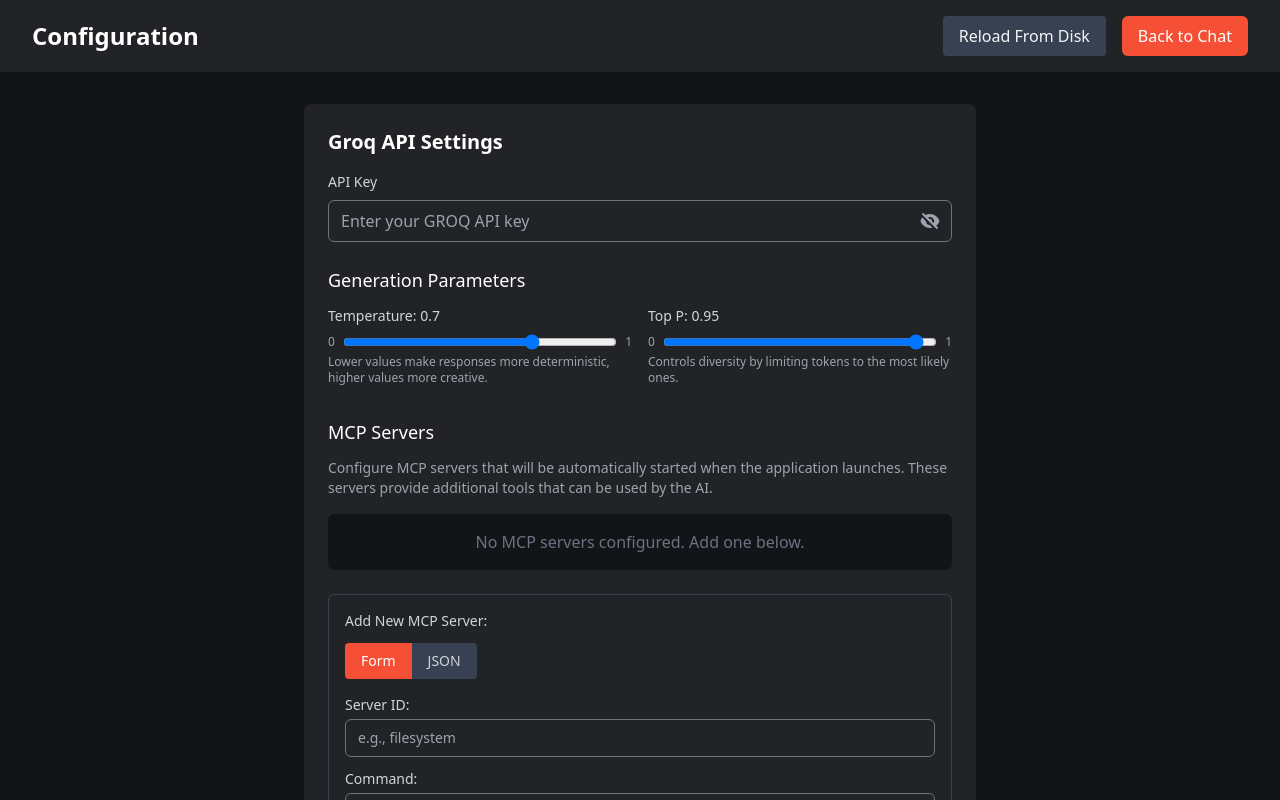
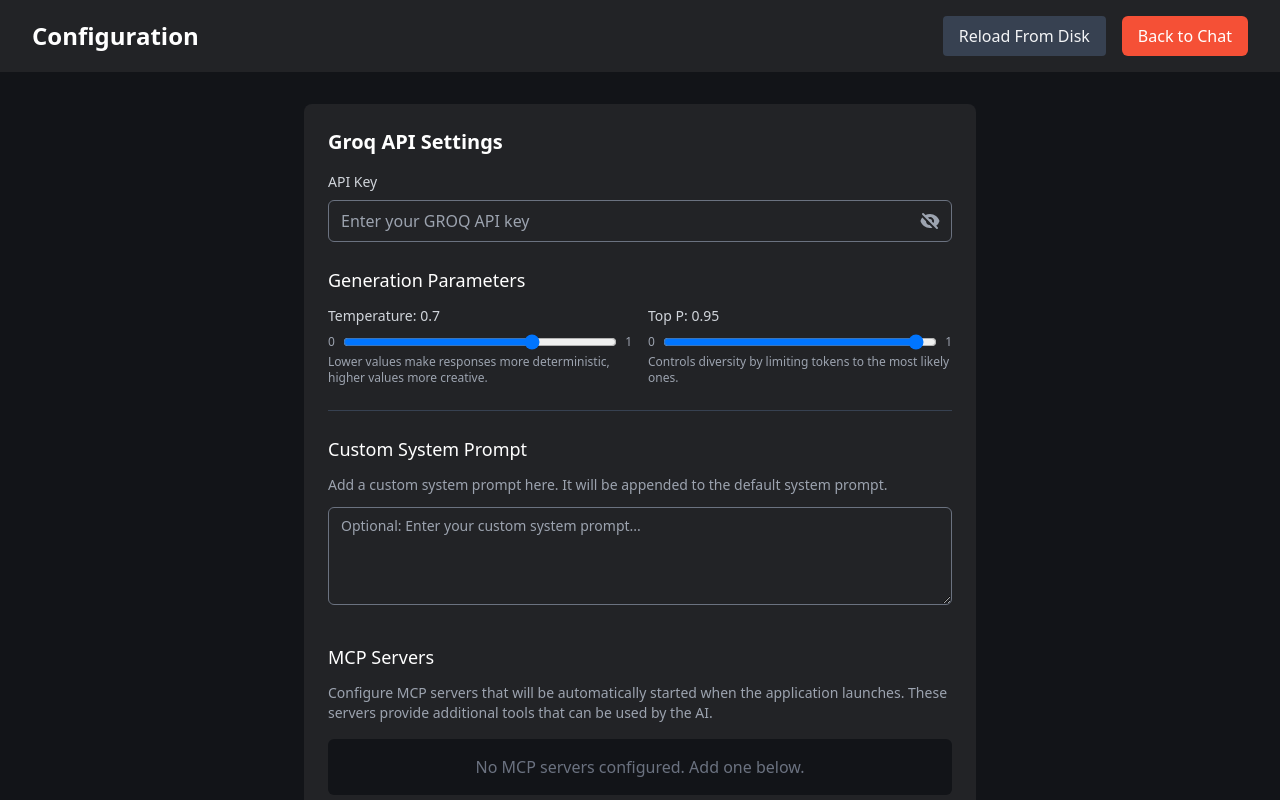
Before and after one commit to vredrick/groq-desktop-beta, a React (Vite) app: page /#/settings in a window 1280 px wide. Built offline with nearby package versions, Linux system fonts and the light colour scheme.

Commit message:
feat(settings): add custom system prompt configuration option

```diff
--- a/electron/main.js
+++ b/electron/main.js
@@ -121,7 +121,8 @@ function loadSettings() {
         temperature: 0.7,
         top_p: 0.95,
         mcpServers: {},
-        disabledMcpServers: []
+        disabledMcpServers: [],
+        customSystemPrompt: ''
     };
 
     try {
@@ -139,6 +140,7 @@ function loadSettings() {
             settings.top_p = settings.top_p ?? defaultSettings.top_p;
             settings.mcpServers = settings.mcpServers || defaultSettings.mcpServers;
             settings.disabledMcpServers = settings.disabledMcpServers || defaultSettings.disabledMcpServers;
+            settings.customSystemPrompt = settings.customSystemPrompt || defaultSettings.customSystemPrompt;
 
             // Optional: Persist the potentially updated settings back to file if defaults were applied
             // fs.writeFileSync(settingsPath, JSON.stringify(settings, null, 2));
--- a/src/renderer/pages/Settings.jsx
+++ b/src/renderer/pages/Settings.jsx
@@ -6,7 +6,8 @@ function Settings() {
     GROQ_API_KEY: '',
     temperature: 0.7,
     top_p: 0.95,
-    mcpServers: {}
+    mcpServers: {},
+    customSystemPrompt: ''
   });
   const [saveStatus, setSaveStatus] = useState(null);
   const [isSaving, setIsSaving] = useState(false);
@@ -488,6 +489,23 @@ function Settings() {
             </div>
           </div>
 
+          {/* Custom System Prompt Section */}
+          <div className="mt-6 border-t border-gray-700 pt-6">
+            <h3 className="text-lg font-medium mb-3 text-white">Custom System Prompt</h3>
+            <p className="text-sm text-gray-400 mb-3">
+              Add a custom system prompt here. It will be appended to the default system prompt.
+            </p>
+            <textarea
+              id="custom-system-prompt"
+              name="customSystemPrompt"
+              value={settings.customSystemPrompt || ''}
+              onChange={handleChange}
+              rows={4}
+              className="w-full px-3 py-2 border border-gray-500 rounded-md focus:outline-none focus:ring-2 focus:ring-primary bg-transparent text-white placeholder-gray-400 text-sm"
+              placeholder="Optional: Enter your custom system prompt..."
+            />
+          </div>
+
           <h3 className="text-lg font-medium mt-8 mb-3 text-white">MCP Servers</h3>
           <p className="text-sm text-gray-400 mb-4">
             Configure MCP servers that will be automatically started when the application launches.
```
Also changed, not shown: electron/chatHandler.js (+8 -1 lines).
